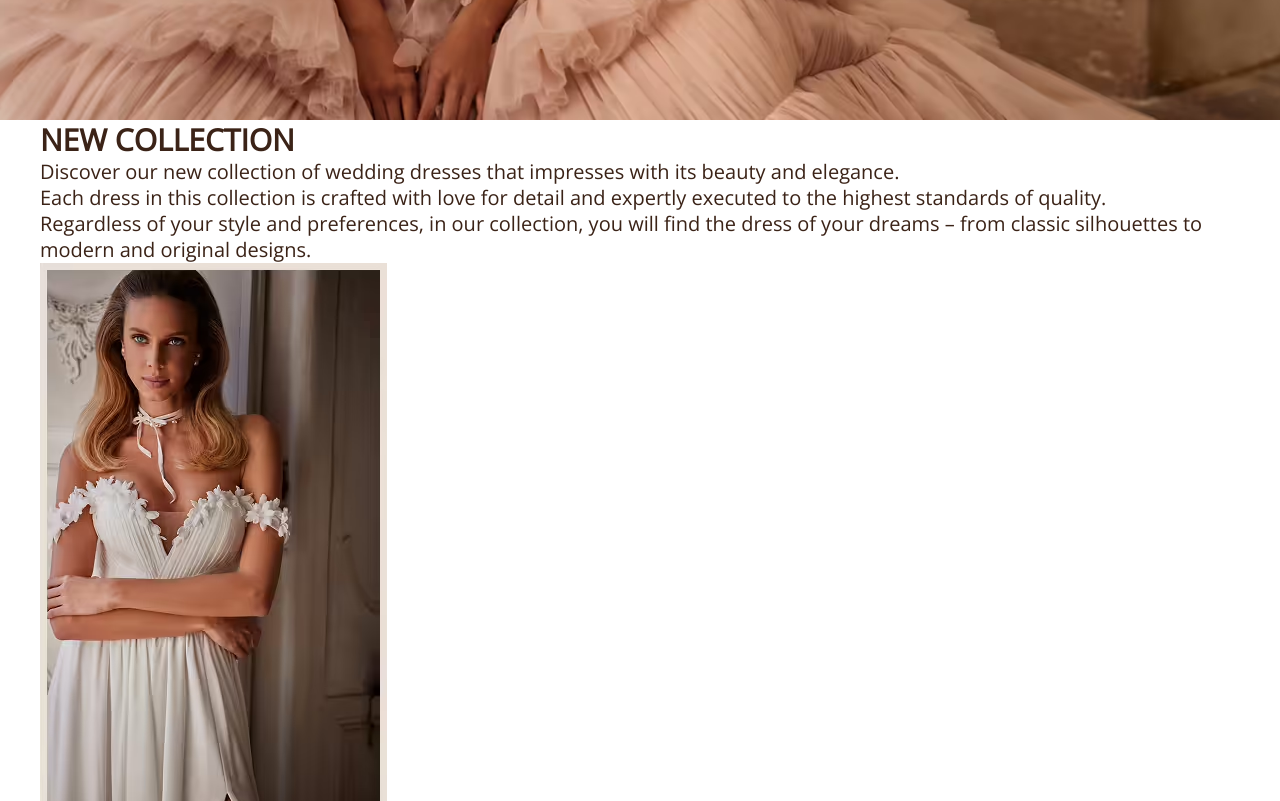
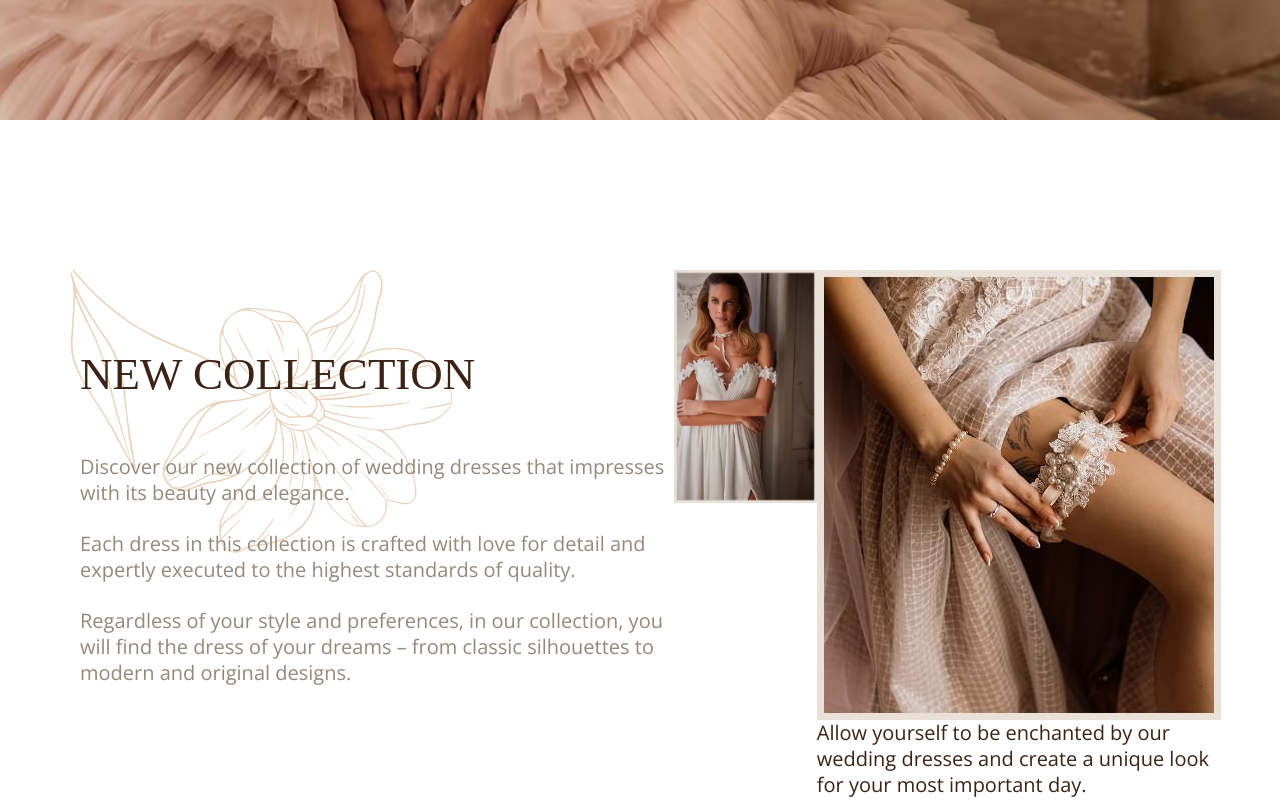
Before and after one commit to Andyone89/shop, a website: page app/pages/index.html in a window 1280 px wide. Shown: the part 760-1561 px from the top of the page. Drawn offline with nearby package versions, Linux system fonts and the light colour scheme; files that its build step writes are made by us from their sources; files whose address does not match are found by name.

Commit message:
new-collection

```diff
--- a/app/scss/style.scss
+++ b/app/scss/style.scss
@@ -197,3 +197,26 @@ body {
         border-radius: 3px;
     }
 }
+.new-collection{
+    padding: 150px 0;
+    background-image: url(../images/new-collection-decor.svg);
+    background-repeat: no-repeat;
+    &__inner{
+        display: flex;
+    }
+    &__content{
+        padding-top: 75px;
+        padding-left: 40px;
+    }
+    &__title{
+        margin-bottom: 50px;
+        font-size: 45px;
+        @extend %lora-400;
+    }
+    &__text{
+        color: vars.$color-text-muted;
+    }
+    &__text + .new-collection__text{
+        margin-top: 25px;
+    }
+}
```
Also changed, not shown: app/images/new-collection-decor.svg (added), app/images/src/new-collection-decor.svg (added).
